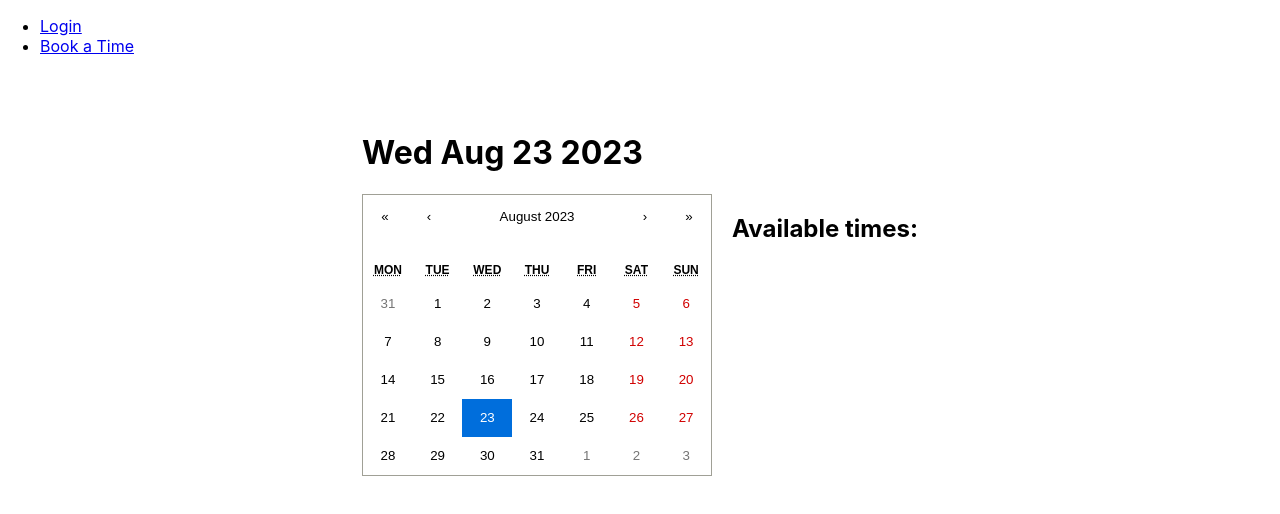
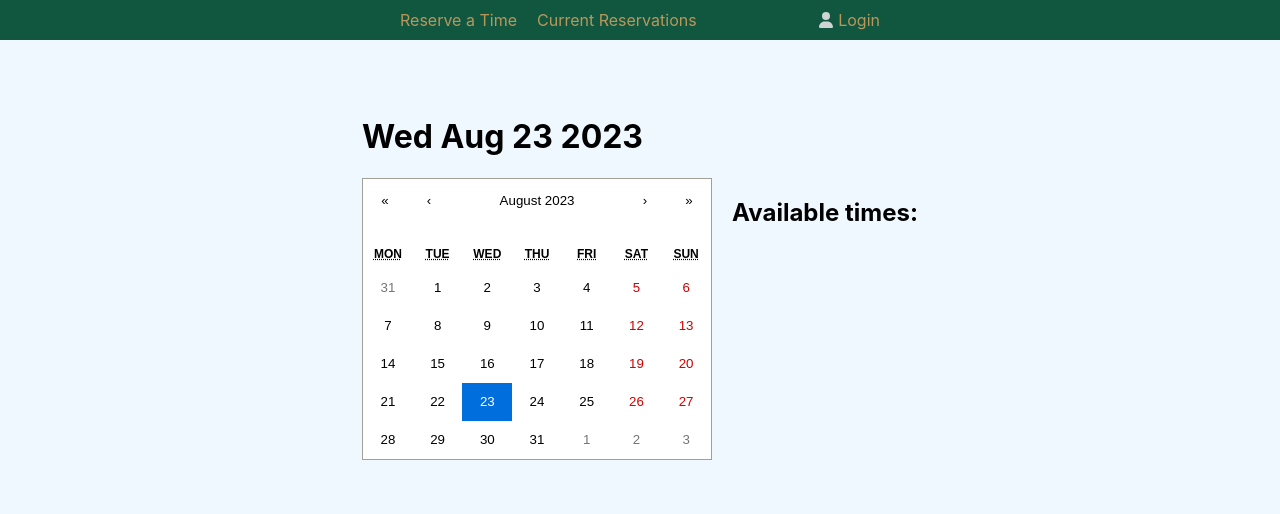
Before and after one commit to jlin42/Landrum-Reservation, a React (Create React App) app: page /booking in a window 1280 px wide. Shown: the top 514 px of the page. Built offline with nearby package versions, Linux system fonts and the light colour scheme.

Commit message:
Style NavBar

```diff
--- a/package.json
+++ b/package.json
@@ -3,6 +3,9 @@
   "version": "0.1.0",
   "private": true,
   "dependencies": {
+    "@fortawesome/fontawesome-svg-core": "^6.4.2",
+    "@fortawesome/free-solid-svg-icons": "^6.4.2",
+    "@fortawesome/react-fontawesome": "^0.2.0",
     "@testing-library/jest-dom": "^5.17.0",
     "@testing-library/react": "^13.4.0",
     "@testing-library/user-event": "^13.5.0",
--- a/src/App.css
+++ b/src/App.css
@@ -1,38 +1,4 @@
-.App {
-  text-align: center;
+.content-container {
+  background-color:aliceblue;
+  min-height: 100vh;
 }
-
-.App-logo {
-  height: 40vmin;
-  pointer-events: none;
-}
-
-@media (prefers-reduced-motion: no-preference) {
-  .App-logo {
-    animation: App-logo-spin infinite 20s linear;
-  }
-}
-
-.App-header {
-  background-color: #282c34;
-  min-height: 100vh;
-  display: flex;
-  flex-direction: column;
-  align-items: center;
-  justify-content: center;
-  font-size: calc(10px + 2vmin);
-  color: white;
-}
-
-.App-link {
-  color: #61dafb;
-}
-
-@keyframes App-logo-spin {
-  from {
-    transform: rotate(0deg);
-  }
-  to {
-    transform: rotate(360deg);
-  }
-}
--- a/src/App.js
+++ b/src/App.js
@@ -1,18 +1,20 @@
-import ReactDOM from "react-dom/client";
 import { BrowserRouter, Routes, Route } from "react-router-dom";
-import Layout from "./pages/Layout.js";
-import Calendar from "./components/Calendar";
+import NavBar from './pages/NavBar.js'
 import Booking from "./pages/Bookings.js";
+import './App.css';
+
 
 function App() {
   return (
     <BrowserRouter>
-      <Routes>
-        <Route path="/" element={<Layout/>}>
-          <Route path="booking" element={<Booking/>} />
-          <Route path="login" element={null} />
-        </Route>
-      </Routes>
+      <div className="content-container">
+        <Routes>
+          <Route className="container" path="/" element={<NavBar/>}>
+            <Route path="booking" element={<Booking/>} />
+            <Route path="login" element={null} />
+          </Route>
+        </Routes>
+      </div>
     </BrowserRouter>
   );
 
--- a/src/pages/Layout.js
+++ /dev/null
@@ -1,22 +0,0 @@
-import { Outlet, Link } from "react-router-dom";
-
-const Layout = () => {
-  return (
-    <>
-      <nav>
-        <ul>
-          <li>
-            <Link to="/login">Login</Link>
-          </li>
-          <li>
-            <Link to="/booking">Book a Time</Link>
-          </li>
-        </ul>
-      </nav>
-
-      <Outlet />
-    </>
-  )
-};
-
-export default Layout;
--- /dev/null
+++ b/src/pages/NavBar.js
@@ -0,0 +1,29 @@
+import { Outlet, Link } from "react-router-dom";
+import { FontAwesomeIcon } from "@fortawesome/react-fontawesome";
+import { faUser } from "@fortawesome/free-solid-svg-icons";
+import './css/NavBar.css';
+
+const NavBar = () => {
+  return (
+    <>
+      <nav>
+        <ul className="NavBar-container">
+          <div>
+            <Link className="Link" to="/booking">Reserve a Time</Link>
+          </div>
+          <div>
+            <Link className="Link" to="/reservations">Current Reservations</Link>
+          </div>
+          <div className="login-bar">
+            <FontAwesomeIcon className="profile-icon" icon={faUser} />
+            <Link className="Link" to="/login">Login</Link>
+          </div>
+        </ul>
+      </nav>
+
+      <Outlet />
+    </>
+  )
+};
+
+export default NavBar;
--- /dev/null
+++ b/src/pages/css/NavBar.css
@@ -0,0 +1,46 @@
+.NavBar-container {
+    background-color:#115740;
+    display:flex;
+    flex-direction: row;
+    gap: 20px;
+    margin-top: 0px;
+    padding: 10px 20px
+}
+
+@media (min-width: 768px) {
+    .NavBar-container {
+        padding: 10px 400px; /* Increased padding on left and right */
+    }
+}
+
+.profile-icon {
+    color: #D0D3D4;
+}
+
+.login-bar {
+    display:flex;
+    flex-direction: row;
+    margin-left: auto;
+    align-items: center;
+}
+
+.login-bar:hover {
+    cursor: pointer;
+}
+
+.login-bar:hover a{
+    color: #F0B323;
+}
+
+.login-bar a {
+    margin-left: 5px;
+}
+
+.Link {
+    text-decoration: none;
+    color: #B9975B;
+}
+
+.Link:hover {
+    color:#F0B323
+}
```
Also changed, not shown: src/pages/css/Layout.css (deleted), 1 other file (tests, documents, lock files or other folders).
